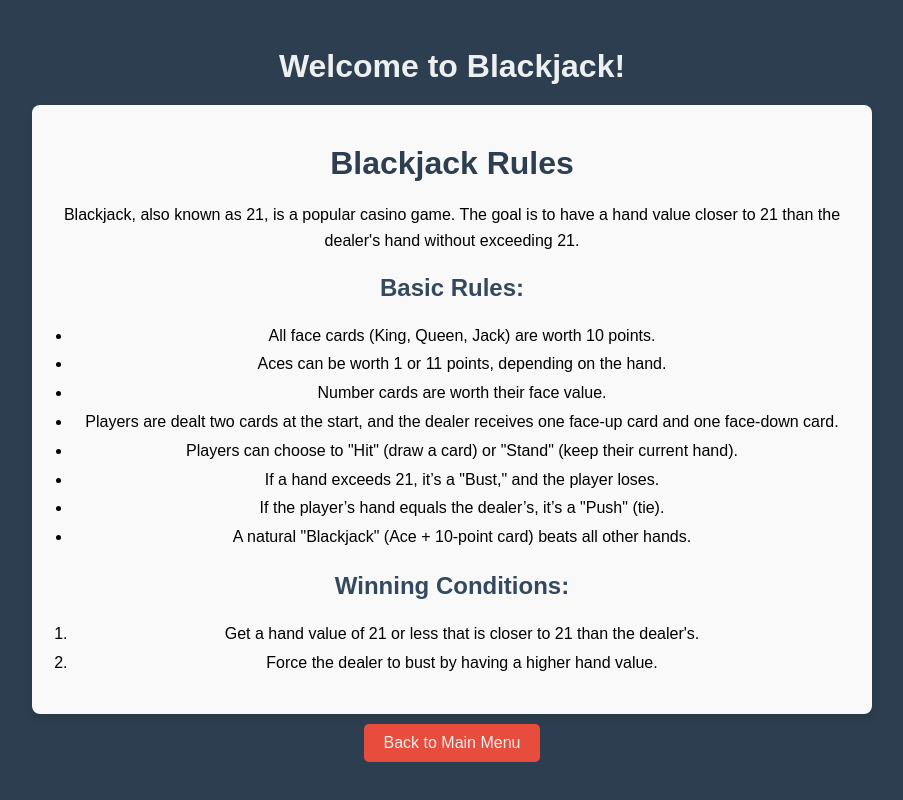
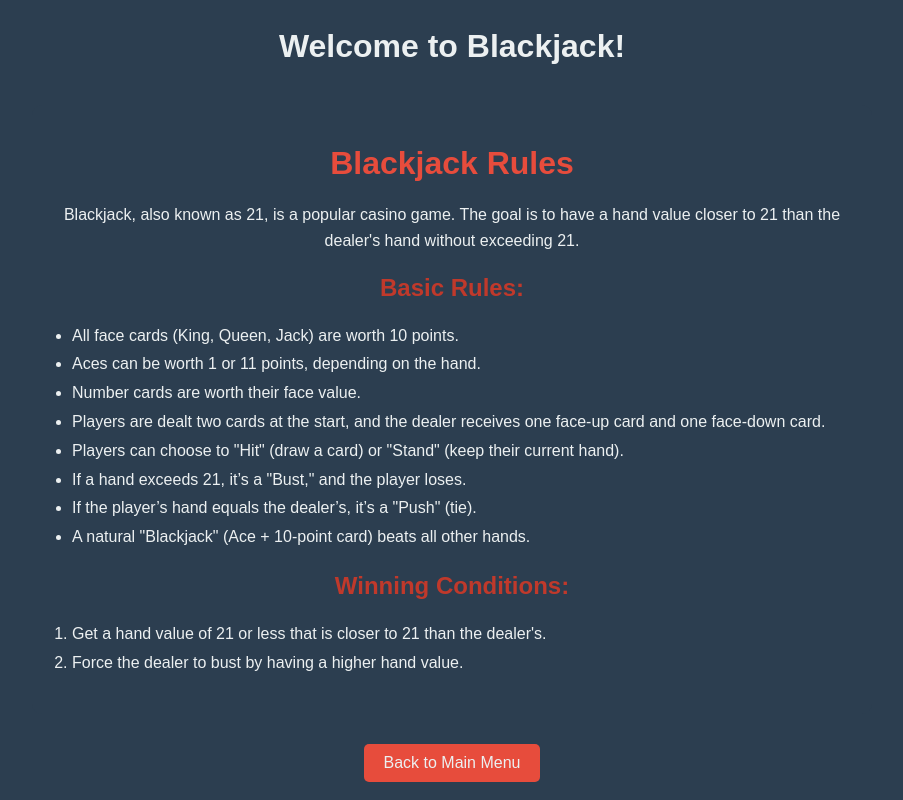
Before and after one commit to DedLad/blackjack, a React (Create React App) app: page / in a window 1280 px wide. Both pictures are taken after a click on the button "Show Rules". Shown: the whole page, without its empty margins (188-1091 px from the left). Built offline with nearby package versions, Linux system fonts and the light colour scheme.

Commit message:
fix : page styling for rules

```diff
--- /dev/null
+++ b/src/rules.css
@@ -0,0 +1,31 @@
+.rules-container {
+    text-align: center;
+    font-family: 'Arial', sans-serif;
+    background-color: #2c3e50;
+    color: #ecf0f1;
+    padding: 20px;
+    border-radius: 10px;
+    max-width: 800px;
+    margin: 20px auto;
+  }
+
+  .rules-header {
+    margin: 20px 0;
+    color: #e74c3c;
+  }
+
+  .rules-subHeader {
+    margin: 20px 0;
+    color: #c0392b;
+  }
+
+  .rules-paragraph {
+    line-height: 1.6;
+    margin: 20px 0;
+  }
+
+  .rules-list {
+    line-height: 1.8;
+    padding-left: 20px;
+    text-align: left;
+  }
--- a/src/rules.js
+++ b/src/rules.js
@@ -1,15 +1,16 @@
 import React from "react";
+import './rules.css'; // Import the CSS file for rules
 
 const BlackjackRules = () => {
   return (
-    <div style={styles.container}>
-      <h1 style={styles.header}>Blackjack Rules</h1>
-      <p style={styles.paragraph}>
+    <div className="rules-container">
+      <h1 className="rules-header">Blackjack Rules</h1>
+      <p className="rules-paragraph">
         Blackjack, also known as 21, is a popular casino game. The goal is to
         have a hand value closer to 21 than the dealer's hand without exceeding 21.
       </p>
-      <h2 style={styles.subHeader}>Basic Rules:</h2>
-      <ul style={styles.list}>
+      <h2 className="rules-subHeader">Basic Rules:</h2>
+      <ul className="rules-list">
         <li>All face cards (King, Queen, Jack) are worth 10 points.</li>
         <li>Aces can be worth 1 or 11 points, depending on the hand.</li>
         <li>Number cards are worth their face value.</li>
@@ -24,8 +25,8 @@ const BlackjackRules = () => {
           A natural "Blackjack" (Ace + 10-point card) beats all other hands.
         </li>
       </ul>
-      <h2 style={styles.subHeader}>Winning Conditions:</h2>
-      <ol style={styles.list}>
+      <h2 className="rules-subHeader">Winning Conditions:</h2>
+      <ol className="rules-list">
         <li>
           Get a hand value of 21 or less that is closer to 21 than the dealer's.
         </li>
@@ -35,31 +36,4 @@ const BlackjackRules = () => {
   );
 };
 
-const styles = {
-  container: {
-    fontFamily: "Arial, sans-serif",
-    padding: "20px",
-    maxWidth: "800px",
-    margin: "auto",
-    backgroundColor: "#f9f9f9",
-    borderRadius: "8px",
-    boxShadow: "0 4px 8px rgba(0, 0, 0, 0.1)",
-    color: "black",
-  },
-  header: {
-    textAlign: "center",
-    color: "#2c3e50",
-  },
-  subHeader: {
-    color: "#34495e",
-  },
-  paragraph: {
-    lineHeight: "1.6",
-  },
-  list: {
-    lineHeight: "1.8",
-    paddingLeft: "20px",
-  },
-};
-
 export default BlackjackRules;
```
